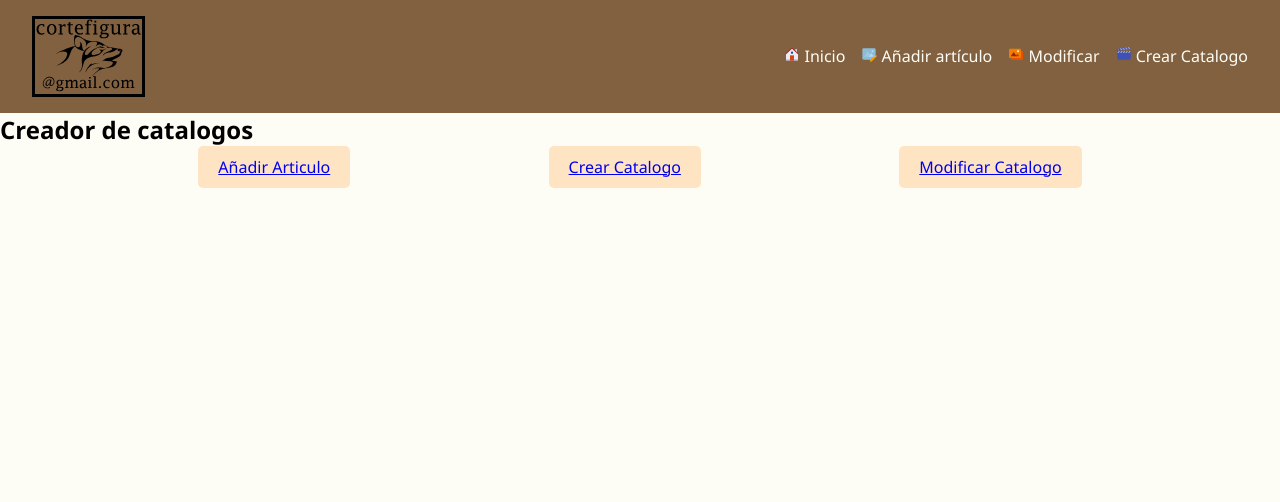
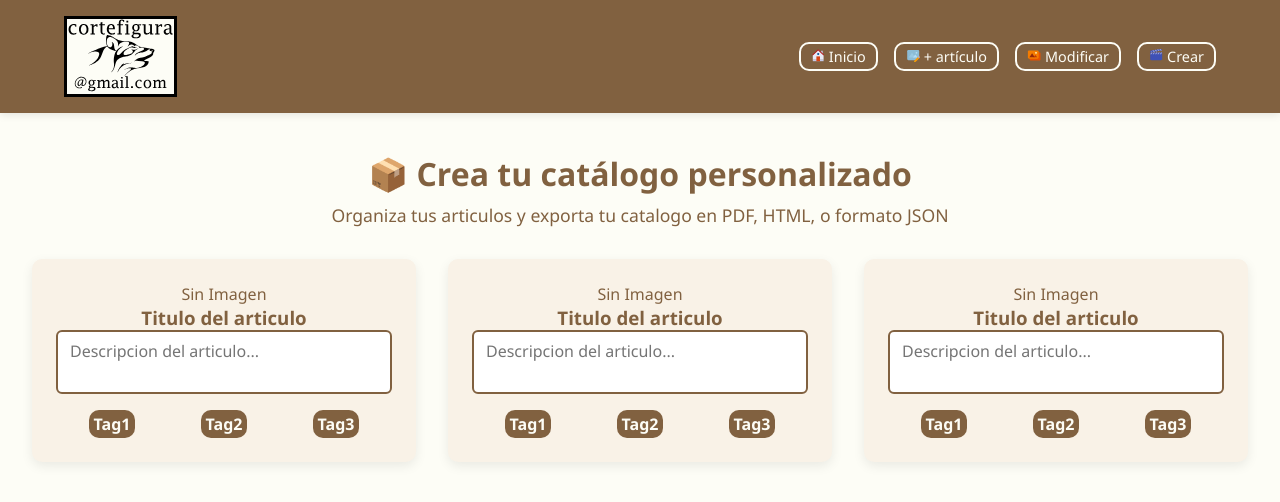
Before and after one commit to monica-tech75/catalogo-jose, a React (Vite) app: page / in a window 1280 px wide. Shown: the top 502 px of the page. Built offline with nearby package versions, Linux system fonts and the light colour scheme.

Commit message:
Feat: Navbar con Outlet y posicion fija

```diff
--- a/src/App.css
+++ b/src/App.css
@@ -14,20 +14,3 @@ img {
 li {
   list-style: none;
 }
-
-/*  Header y Navbar */
-
-
-
-.navbar-center ul {
-  display: flex;
-  justify-content: space-evenly;
-
-}
-
-.navbar-center ul li {
-  background-color: bisque;
-  color: #1b1b1b;
-  padding: 10px 20px;
-  border-radius: 5px;
-}
--- a/src/componentes/shared/Navbar.jsx
+++ b/src/componentes/shared/Navbar.jsx
@@ -13,9 +13,9 @@ const Navbar = () => {
 
       <ul>
         <li><Link to="/"><FcHome /> Inicio</Link></li>
-        <li><Link to="/crearArticulo"><FcEditImage /> Añadir artículo</Link></li>
+        <li><Link to="/crearArticulo"><FcEditImage /> + artículo</Link></li>
         <li><Link to="/modificar"><FcGallery /> Modificar</Link></li>
-        <li><Link to="/crearCatalogo"><FcClapperboard /> Crear Catalogo</Link></li>
+        <li><Link to="/crearCatalogo"><FcClapperboard /> Crear</Link></li>
 
       </ul>
     </nav>
--- a/src/index.css
+++ b/src/index.css
@@ -1,6 +1,6 @@
 :root {
   --color-blanco-hueso: #fdfdf6;
-  --color-madera-oscuro: #816140;
+  --color-madera-oscuro: rgb(129, 97, 64);
   --color-verde-olivo: #7a9e76;
   --color-dorado-suave: #f9f2e7;
   --color-azul-acento: #0077cc;
@@ -17,9 +17,12 @@
   padding: 0;
 }
 
+html {
+  scroll-behavior: smooth;
+}
+
 
 body {
-
   background-color: var(--color-blanco-hueso);
   color: var(--color-negro-carbon);
   font-family: 'Segoe UI', Tahoma, Geneva, Verdana, sans-serif;
@@ -78,3 +81,7 @@ textarea {
   white-space: nowrap;
   border: 0;
 }
+
+main {
+  padding-top: 120px;
+}
--- a/src/pages/Catalogs.jsx
+++ b/src/pages/Catalogs.jsx
@@ -1,10 +1,9 @@
 import { useEffect, useState } from 'react';
 import { useNavigate } from 'react-router-dom';
 import { addArticleToCatalog, createCatalog, getAllArticles, getAllTags, removeArticleFromCatalog } from '../services/dbService';
-import { Link } from 'react-router-dom'
 import '../styles/catalog.css'
 import { getAllCatalogs } from '../services/dbService';
-import { FaAngleDoubleLeft } from "react-icons/fa";
+
 
 const Catalogs = () => {
     const navigate = useNavigate();
@@ -133,12 +132,6 @@ const Catalogs = () => {
   return (
     <>
     <div className='catalogs-container'>
-      <section className='nav-crear'>
-    <FaAngleDoubleLeft />
-      <h3><Link to="/">Inicio</Link></h3>
-      <h3><Link to="/crearCatalogo">Crear</Link></h3>
-      </section>
-
         {/* Dropdown de categorias */}
         <div className="dropdown-container">
           <label htmlFor="category-select"
--- a/src/pages/Home.jsx
+++ b/src/pages/Home.jsx
@@ -1,11 +1,27 @@
-import React from 'react'
-import PrivateNavbar from '../componentes/PrivateNavbar'
+import '../styles/home.css'
 
 const Home = () => {
   return (
-    <>
-    <PrivateNavbar />
-    </>
+   <main className='home-preview'>
+    <section className='intro-message'>
+    <h1>📦 Crea tu catálogo personalizado</h1>
+    <p>Organiza tus articulos y exporta tu catalogo en PDF, HTML, o formato JSON</p>
+    </section>
+    <section className='preview-grid'>
+      {[1, 2, 3].map((_, index) => (
+        <div key={index} className='card-preview empty'>
+          <div className="image-placeholder">Sin Imagen</div>
+          <h3 className="titulo-articulo">Titulo del articulo</h3>
+          <textarea name="descripcion" id="descripcion" readOnly placeholder='Descripcion del articulo...' />
+          <div className="tag-placeholder">
+            <p>Tag1</p>
+            <p>Tag2</p>
+            <p>Tag3</p>
+          </div>
+        </div>
+      ))}
+    </section>
+   </main>
   )
 }
 
--- a/src/styles/catalog.css
+++ b/src/styles/catalog.css
@@ -3,12 +3,6 @@
     padding: 20px;
     background-color: var(--color-blanco-hueso);
     min-height: 100vh;
-}
-
-.nav-crear {
-    display: flex;
-    align-items: center;
-    gap: 20px;
 }
 
 /* Encabezados */
--- /dev/null
+++ b/src/styles/home.css
@@ -0,0 +1,69 @@
+.home-preview {
+    padding: 2rem;
+    background-color: var(--color-blanco-hueso);
+    min-height: 100vh;
+}
+
+.intro-message {
+    text-align: center;
+    margin-bottom: 2rem;
+    color: var(--color-madera-oscuro);
+}
+
+.intro-message h1 {
+    font-size: 1.5rem;
+    margin-bottom: 0.5rem;
+}
+
+.intro-message p {
+    font-size: 0.9rem;
+    font-weight: 500;
+}
+
+.tag-placeholder {
+    width: 100%;
+    display: flex;
+    justify-content: space-around;
+}
+
+.tag-placeholder p {
+    background-color: var(--color-madera-oscuro);
+    color: var(--color-blanco-hueso);
+    font-weight: 600;
+    padding: 3px 5px;
+    border-radius: 10px;
+}
+
+.preview-grid {
+    display: flex;
+    flex-direction: column;
+    justify-content: center;
+    align-items: center;
+}
+
+.card-preview.empty {
+    background-color: var(--color-dorado-suave);
+    color: var(--color-madera-oscuro);
+    border-radius: 10px;
+    box-shadow: 0 4px 12px rgba(0, 0, 0, 0.08);
+    display: flex;
+    flex-direction: column;
+    align-items: center;
+    text-align: center;
+}
+
+@media only screen and (min-width: 600px) {
+    .preview-grid {
+        display: grid;
+        grid-template-columns: repeat(auto-fill, minmax(420px, 1fr));
+        gap: 2rem;
+    }
+
+    .intro-message h1 {
+        font-size: 2rem;
+    }
+
+    .intro-message p {
+        font-size: 1.1rem;
+    }
+}
--- a/src/styles/navbar.css
+++ b/src/styles/navbar.css
@@ -1,24 +1,53 @@
 .navbar {
+    position: fixed;
+    top: 0;
+    left: 0;
+    width: 100%;
     background-color: var(--color-madera-oscuro);
     color: var(--color-blanco-hueso);
-    padding: 1rem 2rem;
+    padding: 1rem 4rem;
     display: flex;
     justify-content: space-between;
     align-items: center;
+    z-index: 1000;
+    box-shadow: 0 2px 8px rgba(0, 0, 0, 0.1);
+}
+
+.navbar-left img {
+    background-color: var(--color-blanco-hueso);
 }
 
 .navbar ul {
     list-style: none;
     display: flex;
     gap: 1rem;
+    padding-block: 1rem;
 }
 
 .navbar a {
     color: var(--color-blanco-hueso);
     text-decoration: none;
     font-weight: 500;
+    font-size: 0.9em;
+    padding: 3px 10px;
+    border: 2px solid var(--color-blanco-hueso);
+    border-radius: 10px;
+    transition: transform 0.3s ease, background-color 0.3s ease, color 0.3s ease;
 }
 
 .navbar a:hover {
-    text-decoration: underline;
+    background-color: var(--color-blanco-hueso);
+    color: var(--color-madera-oscuro);
+    border: transparent;
+    font-weight: 700;
+    transform-origin: center;
+    transform: scale(1.05);
 }
+
+@media only screen and (max-width: 600px) {
+    .navbar {
+        flex-direction: column;
+        gap: 10px;
+
+    }
+}
```
